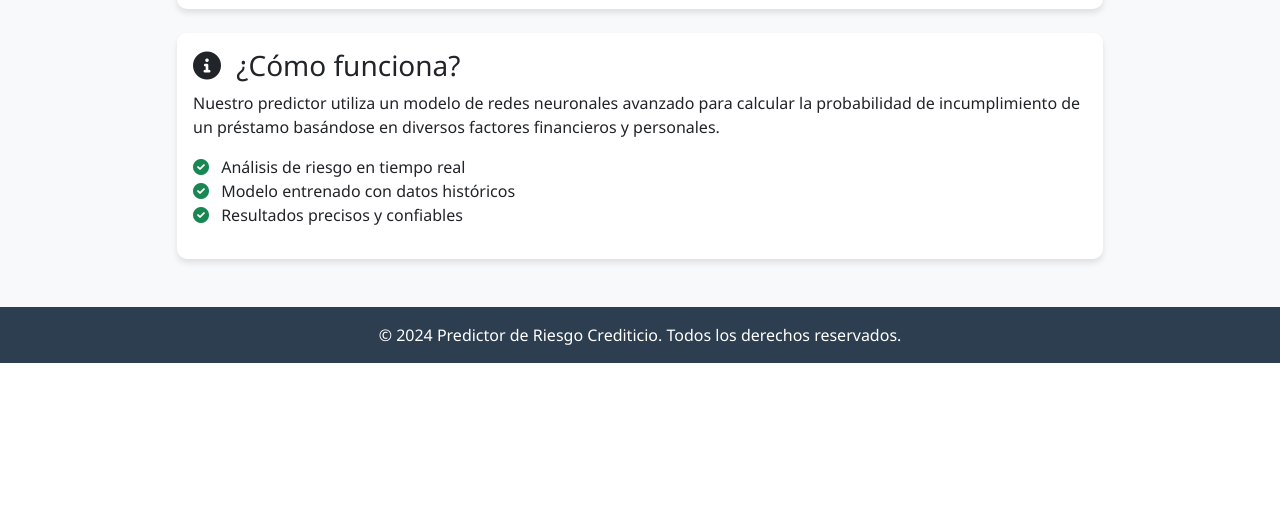
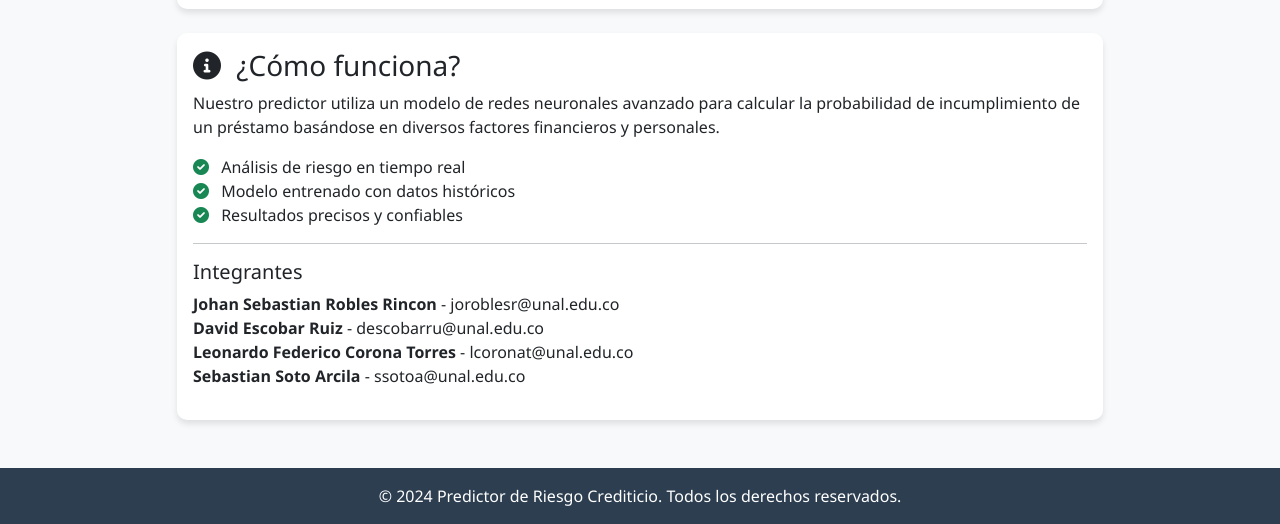
Before and after one commit to druiz35/RNABI2025-1-Equipo3, a Django app: page /predictor/calculadora/ in a window 1280 px wide. Shown: the part 1231-1755 px from the top of the page. Before the commit the page ends 1594 px from the top, so only its background shows below. Run offline with Django 4.2, Linux system fonts and the light colour scheme.

Commit message:
Update README.md and home.html to enhance project documentation and team information
- Renamed section for Trabajo 2 to "Predictor de Riesgo Crediticio" and added detailed project description.
- Included deployment instructions and local setup options for the application.
- Added team member names and emails to the home.html template for better visibility.

```diff
--- a/Trabajo2/detector_fraude/predictor/templates/predictor/home.html
+++ b/Trabajo2/detector_fraude/predictor/templates/predictor/home.html
@@ -53,6 +53,14 @@
                     <li><i class="fas fa-check-circle text-success me-2"></i> Modelo entrenado con datos históricos</li>
                     <li><i class="fas fa-check-circle text-success me-2"></i> Resultados precisos y confiables</li>
                 </ul>
+                <hr>
+                <h5>Integrantes</h5>
+                <ul class="list-unstyled">
+                    <li><strong>Johan Sebastian Robles Rincon</strong> - joroblesr@unal.edu.co</li>
+                    <li><strong>David Escobar Ruiz</strong> - descobarru@unal.edu.co</li>
+                    <li><strong>Leonardo Federico Corona Torres</strong> - lcoronat@unal.edu.co</li>
+                    <li><strong>Sebastian Soto Arcila</strong> - ssotoa@unal.edu.co</li>
+                </ul>
             </div>
         </div>
     </div>
```
Also changed, not shown: README.md, Trabajo2/detector_fraude/README.md (added).
